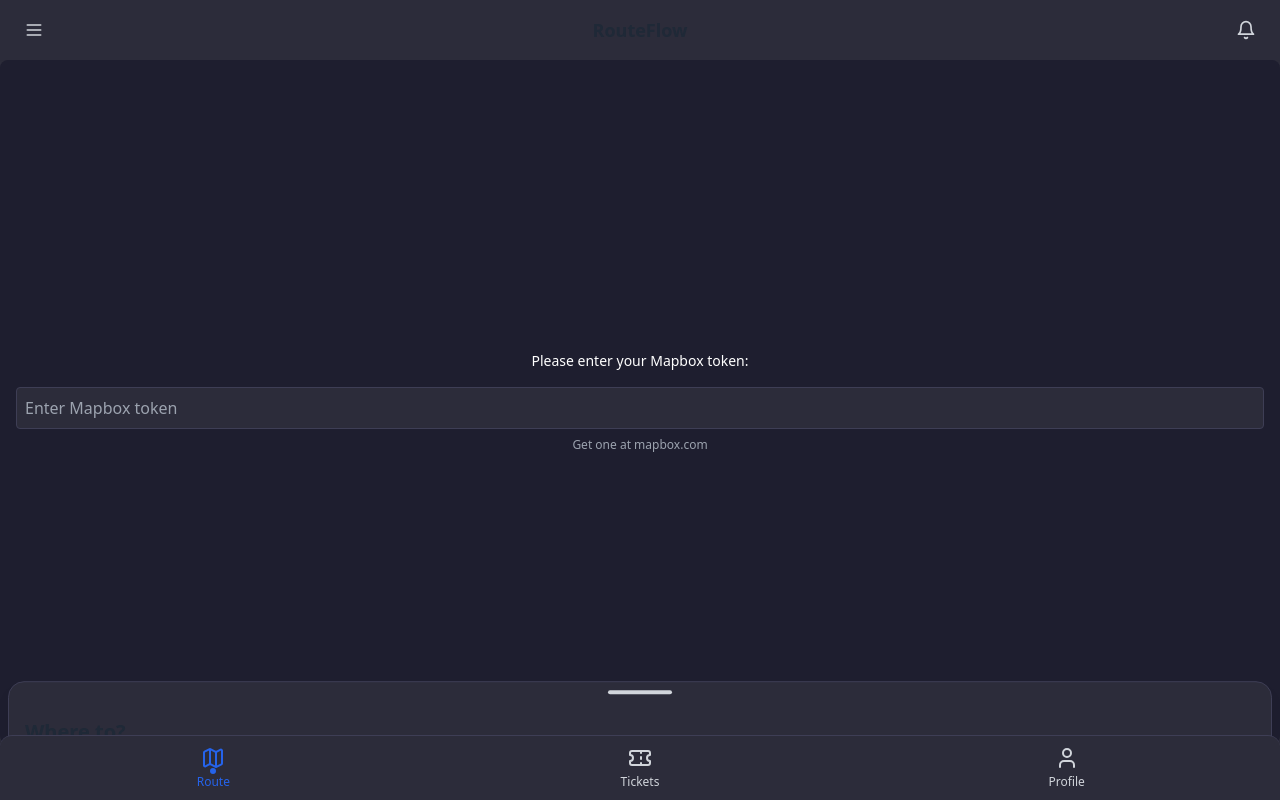
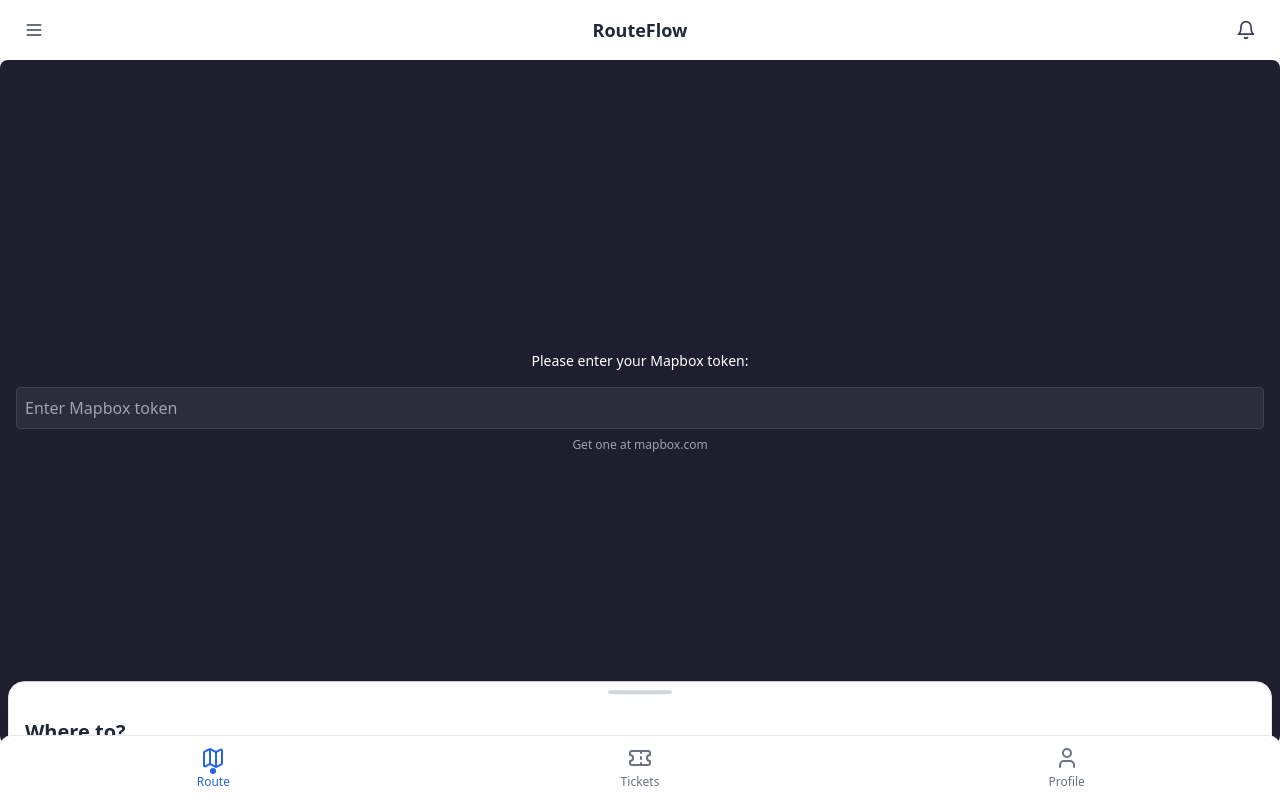
Before and after one commit to hemanpadvas2002/route-flow-maas-ai, a React (Vite) app: page / in a window 1280 px wide. Built offline with nearby package versions, Linux system fonts and the light colour scheme.

Commit message:
Reverted to edit edt-0aa98c85-646e-4e05-a33d-4bbcde8a9738: "feat: Implement route details expansion
- Added collapsible route details view.
- Integrated map with route display.
- Styled UI with gradient color scheme.
- Added transport mode and segment details."

```diff
--- a/src/App.tsx
+++ b/src/App.tsx
@@ -28,12 +28,12 @@ const AppContainer = ({ children }: { children: React.ReactNode }) => {
       document.head.appendChild(meta);
     }
 
-    // Add status bar color for Android to match our theme
+    // Add status bar color for Android
     const themeColor = document.querySelector('meta[name="theme-color"]');
     if (!themeColor) {
       const meta = document.createElement('meta');
       meta.name = 'theme-color';
-      meta.content = '#1E1E2F';
+      meta.content = '#ffffff';
       document.head.appendChild(meta);
     }
 
@@ -63,8 +63,6 @@ const AppContainer = ({ children }: { children: React.ReactNode }) => {
         max-width: 100%;
         overflow-x: hidden;
         position: relative;
-        background: linear-gradient(to bottom, #1E1E2F, #2C2C3A, #3E3E55);
-        min-height: 100vh;
       }
     `;
     document.head.appendChild(style);
--- a/src/components/TicketCard.tsx
+++ b/src/components/TicketCard.tsx
@@ -79,15 +79,15 @@ const TicketCard: React.FC<TicketCardProps> = ({
       </div>
 
       {/* Ticket details */}
-      <div className="p-5 bg-[#2C2C3A] text-white">
+      <div className="p-5 bg-white">
         <div className="grid grid-cols-2 gap-6 mb-6">
           <div>
-            <div className="text-xs text-gray-300">From</div>
+            <div className="text-xs text-gray-500">From</div>
             <div className="font-bold text-lg truncate">{startLocation}</div>
             <div className="text-sm">{departureTime}</div>
           </div>
           <div>
-            <div className="text-xs text-gray-300">To</div>
+            <div className="text-xs text-gray-500">To</div>
             <div className="font-bold text-lg truncate">{endLocation}</div>
             <div className="text-sm">{arrivalTime}</div>
           </div>
@@ -95,18 +95,18 @@ const TicketCard: React.FC<TicketCardProps> = ({
 
         <div className="flex justify-between items-center mb-6">
           <div>
-            <div className="text-xs text-gray-300">Date</div>
+            <div className="text-xs text-gray-500">Date</div>
             <div className="font-medium">{date}</div>
           </div>
           <div>
-            <div className="text-xs text-gray-300">Passenger</div>
+            <div className="text-xs text-gray-500">Passenger</div>
             <div className="font-medium">{passengerName}</div>
           </div>
         </div>
       </div>
 
       {/* Barcode & ticket ID section */}
-      <div className="p-5 bg-[#3E3E55] border-t border-dashed border-gray-600 flex flex-col items-center">
+      <div className="p-5 bg-gray-50 border-t border-dashed border-gray-300 flex flex-col items-center">
         <div className="mb-2 w-full">
           <div className="flex space-x-[2px] justify-center">
             {barcodePattern.map((width, i) => (
@@ -118,14 +118,14 @@ const TicketCard: React.FC<TicketCardProps> = ({
             ))}
           </div>
         </div>
-        <div className="text-center text-xs font-mono text-gray-300">
+        <div className="text-center text-xs font-mono text-gray-600">
           {ticketId}
         </div>
       </div>
 
       {expired && (
         <div className="absolute inset-0 flex items-center justify-center">
-          <div className="bg-[#2C2C3A]/80 px-6 py-2 rounded-full border-2 border-red-500 text-red-400 font-bold text-xl transform rotate-[-20deg]">
+          <div className="bg-white/80 px-6 py-2 rounded-full border-2 border-red-500 text-red-500 font-bold text-xl transform rotate-[-20deg]">
             EXPIRED
           </div>
         </div>
--- a/src/index.css
+++ b/src/index.css
@@ -90,12 +90,7 @@
   }
 
   body {
-    @apply bg-[#1E1E2F] text-white;
-  }
-
-  /* Force app to use dark theme */
-  html {
-    color-scheme: dark;
+    @apply bg-background text-foreground;
   }
 }
 
@@ -114,12 +109,12 @@
   }
 
   .boarding-pass {
-    @apply relative bg-[#2C2C3A] rounded-xl shadow-xl overflow-hidden;
+    @apply relative bg-white rounded-xl shadow-xl overflow-hidden;
   }
 
   .boarding-pass::after {
     content: '';
-    @apply absolute w-full h-4 left-0 border-b border-dashed border-gray-600;
+    @apply absolute w-full h-4 left-0 border-b border-dashed border-gray-300;
   }
 
   .map-search-container {
@@ -127,38 +122,6 @@
   }
 
   .route-timeline-container {
-    @apply rounded-t-3xl bg-[#1E1E2F] shadow-lg relative z-20 -mt-6;
-  }
-
-  /* Override default styles for inputs, buttons, etc. */
-  input, select, textarea {
-    @apply bg-[#2C2C3A] border-[#3E3E55] text-white;
-  }
-
-  /* Override shadcn components with our color scheme */
-  .bg-white {
-    @apply bg-[#2C2C3A] !important;
-  }
-
-  .bg-gray-50, .bg-gray-100, .bg-gray-200 {
-    @apply bg-[#2C2C3A] !important;
-  }
-
-  .text-gray-500, .text-gray-600, .text-gray-700 {
-    @apply text-gray-300 !important;
-  }
-
-  .border-gray-200, .border-gray-300 {
-    @apply border-[#3E3E55] !important;
-  }
-
-  /* Override for popover and dropdown components */
-  [data-radix-popper-content-wrapper] {
-    @apply bg-[#2C2C3A] text-white border-[#3E3E55] !important;
-  }
-
-  /* Override for any remaining white backgrounds */
-  .dark-gradient {
-    @apply bg-gradient-to-b from-[#1E1E2F] via-[#2C2C3A] to-[#3E3E55];
+    @apply rounded-t-3xl bg-white shadow-lg relative z-20 -mt-6;
   }
 }
--- a/src/pages/RouteSelection.tsx
+++ b/src/pages/RouteSelection.tsx
@@ -180,24 +180,24 @@ const RouteSelection: React.FC = () => {
   const selectedRoute = routes.find(route => route.id === selectedRouteId);
 
   return (
-    <div className="min-h-screen bg-gradient-to-b from-[#1E1E2F] via-[#2C2C3A] to-[#3E3E55] flex flex-col pb-16">
-      <StatusBar style="dark" />
+    <div className="min-h-screen bg-gray-100 flex flex-col pb-16">
+      <StatusBar style="light" />
 
       {/* Toggle button for map visibility */}
-      <div className="bg-[#2C2C3A] border-b border-[#3E3E55] py-3 px-4 flex justify-between items-center shadow-sm">
+      <div className="bg-white py-3 px-4 flex justify-between items-center shadow-sm">
         <div>
-          <h2 className="font-bold text-lg text-white">{fromLocation} to {toLocation}</h2>
-          <p className="text-sm text-gray-300">
+          <h2 className="font-bold text-lg">{fromLocation} to {toLocation}</h2>
+          <p className="text-sm text-gray-500">
             {selectedRoute?.totalDuration || 0} min ·
             {selectedRoute?.totalDistance.toFixed(1) || 0} km
           </p>
         </div>
         <button
-          className="p-2 bg-[#1E1E2F] rounded-full flex items-center justify-center"
+          className="p-2 bg-gray-100 rounded-full flex items-center justify-center"
           onClick={toggleMapVisibility}
           aria-label="Toggle map"
         >
-          <MapIcon size={20} className={mapVisible ? "text-blue-400" : "text-gray-400"} />
+          <MapIcon size={20} className={mapVisible ? "text-blue-500" : "text-gray-500"} />
         </button>
       </div>
 
@@ -218,7 +218,7 @@ const RouteSelection: React.FC = () => {
       )}
 
       {/* Transport mode selector */}
-      <div className="bg-[#2C2C3A] border-b border-[#3E3E55] shadow-sm">
+      <div className="bg-white border-b border-gray-200 shadow-sm">
         <TransportModeSelector
           selectedMode={selectedMode}
           onSelectMode={(mode) => {
@@ -229,7 +229,7 @@ const RouteSelection: React.FC = () => {
       </div>
 
       {/* Route timeline section */}
-      <div className="flex-grow bg-[#1E1E2F] overflow-y-auto">
+      <div className="flex-grow bg-gray-50 overflow-y-auto">
         <RouteTimeline
           routes={routes}
           selectedRouteId={selectedRouteId}
@@ -239,9 +239,9 @@ const RouteSelection: React.FC = () => {
       </div>
 
       {/* Bottom action button */}
-      <div className="fixed bottom-16 left-0 right-0 p-4 bg-[#1E1E2F]/90 backdrop-blur-sm border-t border-[#3E3E55] shadow-lg">
+      <div className="fixed bottom-16 left-0 right-0 p-4 bg-white border-t border-gray-200 shadow-lg">
         <Button
-          className="w-full py-6 rounded-lg bg-blue-600 hover:bg-blue-700 text-white font-medium text-lg"
+          className="w-full py-6 rounded-lg bg-blue-600 text-white font-medium text-lg"
           onClick={handleBookTicket}
         >
           Book Ticket
```
Also changed, not shown: src/pages/TicketView.tsx (+15 -15 lines).
